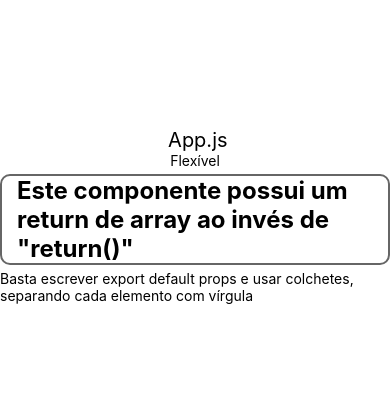
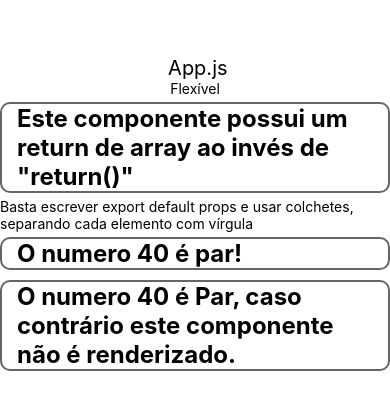
Before and after one commit to gabrielaalvescosta/react-native-studies, a React Native app in the folder exercicios/: screen / in a window 390 px wide. Shown: the part 206-616 px from the top of the page. Built offline with nearby package versions, Linux system fonts and the light colour scheme.

Commit message:
Renderizacao condicional

```diff
--- a/exercicios/src/App.js
+++ b/exercicios/src/App.js
@@ -2,6 +2,7 @@ import React, {Component} from 'react';
 import { SafeAreaView, Text, StyleSheet } from 'react-native';
 import Simples from './componentes/Simples';
 import Array from './componentes/Array';
+import ParImpar from './componentes/ParImpar';
 
 export default class App extends React.Component {
 
@@ -11,6 +12,7 @@ export default class App extends React.Component {
             <Text style={styles.t20}> App.js</Text>
             <Simples texto="Flexível"/>
             <Array/>
+            <ParImpar numero={40}/>
             </SafeAreaView>)
     }
 
--- /dev/null
+++ b/exercicios/src/componentes/If.js
@@ -0,0 +1,7 @@
+export default props => {
+    if (props.teste) {
+        return props.children;
+    } else {
+        return false;
+    }
+}
--- /dev/null
+++ b/exercicios/src/componentes/ParImpar.js
@@ -0,0 +1,40 @@
+import React from 'react';
+import { View, Text } from 'react-native';
+
+import If from './If';
+import Padrao from '../estilo/Padrao';
+
+// essa funcao somente e visivel neste arquivo
+function parOuImpar(num) {
+    if (num % 2 == 0) {
+        return <Text style={Padrao.ex}>O numero {num} é par!</Text>
+    } else {
+        return <Text style={Padrao.ex}>O numero {num} é ímpar!</Text>
+    }
+
+    // modelo alternativo de renderizacao condicional
+    // const v = num % 2 == 0 ? 'Par' : 'Ímpar'
+    // return <Text>O número {num} é {v}</Text>
+}
+
+// para usarmos a funcao, basta usar chaves e adicionar a props no parametro da funcao
+
+export default props => {
+    return (
+        <View>
+
+            {parOuImpar(props.numero)}
+
+            {/* {
+                props.numero % 2 == 0 ? <Text>O número {props.numero} é Par</Text> : <Text>O número {props.numero} é Ímpar</Text>
+            } */}
+
+            <If teste={props.numero % 2 == 0}>
+            <Text style={Padrao.ex}>O numero {props.numero} é Par, caso contrário este componente não é renderizado.</Text>
+            </If>
+            <If teste={props.numero % 2 == 1}>
+            <Text style={Padrao.ex}>O numero {props.numero} é Ímpar, caso contrário este componente não é renderizado.</Text>
+            </If>
+        </View>
+    )
+}
```
